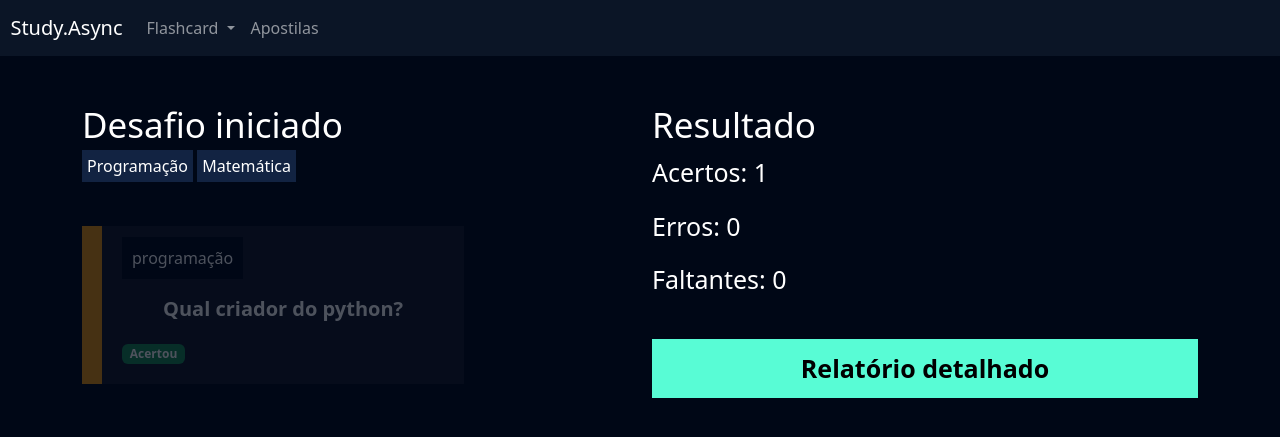
After one commit to CarlosMensales/Projeto_PY_Stack_Week, a Django app: page /flashcard/desafio/2/ in a window 1280 px wide. The commit adds this page. Shown: the top 437 px of the page. Run offline with Django 5.2, Linux system fonts and the light colour scheme; a user stored in the database is signed in; data comes from the database, SQL or seed files in the repository; both versions use the stored data as it was after the commit.

Commit message:
Fim da segunda aula

```diff
--- a/flashcard/admin.py
+++ b/flashcard/admin.py
@@ -1,5 +1,7 @@
 from django.contrib import admin
-from .models import Categoria, Flashcard
+from .models import Categoria, Flashcard, FlashcardDesafio, Desafio
 
 admin.site.register(Categoria)
 admin.site.register(Flashcard)
+admin.site.register(FlashcardDesafio)
+admin.site.register(Desafio)
--- a/flashcard/models.py
+++ b/flashcard/models.py
@@ -14,5 +14,35 @@ class Flashcard(models.Model):
     resposta = models.TextField()
     categoria = models.ForeignKey(Categoria, on_delete=models.DO_NOTHING)
     dificuldade = models.CharField(max_length=1, choices=DIFICULDADE_CHOICES)
+    @property
+    def css_dificuldade(self):
+        if self.dificuldade == 'F':
+            return 'flashcard-facil'
+        elif self.dificuldade == 'M':
+            return 'flashcard-medio'
+        elif self.dificuldade == 'D':
+            return 'flashcard-dificil'
     def __str__(self):
         return self.pergunta
+
+class FlashcardDesafio(models.Model):
+    flashcard = models.ForeignKey(Flashcard, on_delete=models.DO_NOTHING)
+    respondido = models.BooleanField(default=False)
+    acertou = models.BooleanField(default=False)
+
+    def __str__(self):
+        return self.flashcard.pergunta
+
+
+class Desafio(models.Model):
+    user = models.ForeignKey(User, on_delete=models.DO_NOTHING)
+    titulo = models.CharField(max_length=100)
+    categoria = models.ManyToManyField(Categoria)
+    quantidade_perguntas = models.IntegerField()
+    dificuldade = models.CharField(
+        max_length=1, choices=Flashcard.DIFICULDADE_CHOICES
+    )
+    flashcards = models.ManyToManyField(FlashcardDesafio)
+
+    def __str__(self):
+        return self.titulo
--- /dev/null
+++ b/flashcard/templates/desafio.html
@@ -0,0 +1,81 @@
+{% extends "base.html" %}
+{% load static %}
+
+{% block 'cabecalho' %}
+
+    <link href="{% static 'usuarios/css/cadastro.css' %}" rel="stylesheet">
+    <link href="{% static 'flashcard/css/novo_flashcard.css' %}" rel="stylesheet">
+    <link href="{% static 'flashcard/css/iniciar_desafio.css' %}" rel="stylesheet">
+    <link href="{% static 'flashcard/css/desafio.css' %}" rel="stylesheet">
+    <link href='https://unpkg.com/boxicons@2.1.4/css/boxicons.min.css' rel='stylesheet'>
+
+{% endblock 'cabecalho' %}
+
+
+{% block 'conteudo' %}
+    {% include 'partials/header.html' %}
+    <div class="container">
+        <br>
+        <br>
+        <div class="row">
+            <div class="col-md">
+                <h3 class="fonte-secundaria" >Desafio iniciado</h3>
+                <span class="badge-categoria">Programação</span>
+                <span class="badge-categoria" >Matemática</span>
+                <br>
+                <br>
+                <br>
+                {% for flash in desafio.flashcards.all %}
+                    <div class="box-new-flashcard {% if flash.respondido %} op2 {% endif %}">
+                        <div class="flashcard {{flash.flashcard.css_dificuldade}}">
+
+                            <div class="flashcard-categoria">
+                                {{flash.flashcard.categoria}}
+                            </div>
+                            <br>
+                            <br>
+                            <div class="flashcard-box-item" onclick="flip_card({{flash.id}})">
+                                <p class="flashcard-item">{{flash.flashcard.pergunta}}</p>
+                            </div>
+
+
+                            {% if not flash.respondido %}
+                                <div class="responder">
+                                    <a href="{% url 'responder_flashcard' flash.id %}?acertou=0&desafio_id={{desafio.id}}"><i class='bx bxs-x-square icone-vermelho'></i></a>
+                                    <a href="{% url 'responder_flashcard' flash.id %}?acertou=1&desafio_id={{desafio.id}}"><i class='bx bxs-check-square icone-verde' ></i></a>
+                                </div>
+                            {% else %}
+                            {% if flash.acertou %}
+                                <span class="badge bg-success">Acertou</span>
+                            {% else %}
+                                <span class="badge bg-danger">Errou</span>
+                            {% endif%}
+
+                            {% endif %}
+
+
+                        </div>
+                        <div class="resposta-flashcard" id="{{flash.id}}">
+                            {{flash.flashcard.resposta}}
+                        </div>
+                    </div>
+                    <br>
+                    <br>
+                {% endfor %}
+
+            </div>
+            <div class="col-md">
+
+                <h3 class="fonte-secundaria">Resultado</h3>
+                <p class="fonte-p">Acertos: {{acertos}}
+                </p>
+                <p class="fonte-p">Erros: {{erros}}</p>
+                <p class="fonte-p">Faltantes: {{faltantes}}</p>
+                <br>
+                <a class="btn-cadastro btn-desafio" href="">Relatório detalhado</a>
+            </div>
+        </div>
+
+    </div>
+    <script src="{% static 'flashcard/js/flashcard.js' %}"></script>
+{% endblock 'conteudo' %}
--- a/flashcard/templates/novo_flashcard.html
+++ b/flashcard/templates/novo_flashcard.html
@@ -9,7 +9,7 @@
 {% endblock 'cabecalho' %}
 
 {% block 'conteudo' %}
-
+    {% include 'partials/header.html' %}
     <div class="container">
         <br>
         <br>
--- a/flashcard/urls.py
+++ b/flashcard/urls.py
@@ -3,5 +3,9 @@ from . import views
 
 urlpatterns = [
     path('novo_flashcard', views.novo_flashcard, name="novo_flashcard"),
-    path('deletar_flashcard/<int:id>', views.deletar_flashcard, name='deletar_flashcard')
+    path('deletar_flashcard/<int:id>', views.deletar_flashcard, name='deletar_flashcard'),
+    path('iniciar_desafio/', views.iniciar_desafio, name='iniciar_desafio'),
+    path('listar_desafio/', views.listar_desafio, name='listar_desafio'),
+    path('desafio/<int:id>/', views.desafio, name="desafio"),
+    path('responder_flashcard/<int:id>/', views.responder_flashcard, name="responder_flashcard")
 ]
--- a/flashcard/views.py
+++ b/flashcard/views.py
@@ -1,7 +1,8 @@
 from django.shortcuts import render, redirect
-from . models import Categoria, Flashcard
+from . models import Categoria, Flashcard, Desafio, FlashcardDesafio
 from django.contrib.messages import constants
 from django.contrib import messages
+from django.http import Http404
 
 def novo_flashcard(request):
     if not request.user.is_authenticated:
@@ -58,3 +59,96 @@ def deletar_flashcard(request, id):
         request, constants.SUCCESS, 'Flashcard deletado com sucesso!'
     )
     return redirect('/flashcard/novo_flashcard')
+
+def iniciar_desafio(request):
+    if request.method == 'GET':
+        categorias = Categoria.objects.all()
+        dificuldades = Flashcard.DIFICULDADE_CHOICES
+        return render(
+            request,
+            'iniciar_desafio.html',
+            {'categorias': categorias, 'dificuldades': dificuldades},
+        )
+    elif request.method == 'POST':
+        titulo = request.POST.get('titulo')
+        categorias = request.POST.getlist('categoria')
+        dificuldade = request.POST.get('dificuldade')
+        qtd_perguntas = request.POST.get('qtd_perguntas')
+
+        desafio = Desafio(
+            user=request.user,
+            titulo=titulo,
+            quantidade_perguntas=qtd_perguntas,
+            dificuldade=dificuldade,
+        )
+        desafio.save()
+
+        desafio.categoria.add(*categorias)
+
+        flashcards = (
+            Flashcard.objects.filter(user=request.user)
+            .filter(dificuldade=dificuldade)
+            .filter(categoria_id__in=categorias)
+            .order_by('?')
+        )
+
+        if flashcards.count() < int(qtd_perguntas):
+            return redirect('/flashcard/iniciar_desafio/')
+
+        flashcards = flashcards[: int(qtd_perguntas)]
+
+        for f in flashcards:
+            flashcard_desafio = FlashcardDesafio(
+                flashcard=f,
+            )
+            flashcard_desafio.save()
+            desafio.flashcards.add(flashcard_desafio)
+
+        desafio.save()
+
+        return redirect(f'/flashcard/listar_desafio')
+
+def listar_desafio(request):
+    desafios = Desafio.objects.filter(user=request.user)
+    return render(
+        request,
+        'listar_desafio.html',
+        {
+            'desafios': desafios,
+
+        },
+    )
+
+def desafio(request, id):
+    desafio = Desafio.objects.get(id=id)
+
+    if not desafio.user == request.user:
+        raise Http404()
+
+    if request.method == 'GET':
+        acertos = desafio.flashcards.filter(respondido=True).filter(acertou=True).count()
+        erros = desafio.flashcards.filter(respondido=True).filter(acertou=False).count()
+        faltantes = desafio.flashcards.filter(respondido=False).count()
+        return render(
+            request,
+            'desafio.html',
+            {
+                'desafio': desafio,
+                'acertos': acertos,
+                'erros': erros,
+                'faltantes': faltantes
+            },
+        )
+
+def responder_flashcard(request, id):
+    flashcard_desafio = FlashcardDesafio.objects.get(id=id)
+    acertou = request.GET.get('acertou')
+    desafio_id = request.GET.get('desafio_id')
+
+    if not flashcard_desafio.flashcard.user == request.user:
+        raise Http404()
+
+    flashcard_desafio.respondido = True
+    flashcard_desafio.acertou = True if acertou == '1' else False
+    flashcard_desafio.save()
+    return redirect(f'/flashcard/desafio/{desafio_id}/')
--- /dev/null
+++ b/templates/partials/header.html
@@ -0,0 +1,25 @@
+<nav style="background-color: var(--main-color)" class="navbar navbar-expand-lg navbar-dark">
+    <a class="navbar-brand" href="#">&nbsp&nbspStudy.Async</a>
+    <button class="navbar-toggler" type="button" data-toggle="collapse" data-target="#navbarNav"
+        aria-controls="navbarNav" aria-expanded="false" aria-label="Toggle navigation">
+        <span class="navbar-toggler-icon"></span>
+    </button>
+    <div class="collapse navbar-collapse" id="navbarNav">
+        <ul class="navbar-nav">
+            <li class="nav-item dropdown">
+                <a class="nav-link dropdown-toggle" href="#" id="navbarDropdown" role="button" data-bs-toggle="dropdown"
+                    aria-expanded="false">
+                    Flashcard
+                </a>
+                <ul class="dropdown-menu" aria-labelledby="navbarDropdown">
+                    <li><a class="dropdown-item" href="{% url 'novo_flashcard' %}">Criar flashcard</a></li>
+                    <li><a class="dropdown-item" href="{% url 'iniciar_desafio' %}">Iniciar desafio</a></li>
+                    <li><a class="dropdown-item" href="{% url 'listar_desafio' %}">Listar desafio</a></li>
+                </ul>
+            </li>
+            <li class="nav-item">
+                <a class="nav-link" href="">Apostilas</a>
+            </li>
+        </ul>
+    </div>
+</nav>
--- /dev/null
+++ b/templates/static/flashcard/css/desafio.css
@@ -0,0 +1,65 @@
+.badge-categoria{
+    padding: 5px;
+    background-color: #122342;
+
+}
+
+.box-new-flashcard{
+    margin: 0;
+}
+
+.icone-vermelho{
+    color:red;
+    font-size: 30px;
+}
+
+.icone-verde{
+    color:green;
+    font-size: 30px;
+}
+
+.op2{
+    opacity: .3;
+}
+
+.fonte-p{
+    font-size: 25px;
+}
+
+.btn-desafio{
+    width: 100% !important;
+    color: black;
+    text-decoration: none;
+    display: block;
+    text-align: center;
+    font-size: 25px;
+}
+
+.box-listar{
+
+    background-color: #0b1526;
+    padding: 20px;
+}
+
+table{
+    width: 100%;
+    padding: 20px;
+    text-align: center;
+
+}
+
+.linha{
+    height: 40px;
+    background-color: var(--dark-color);
+    padding: 20px;
+}
+
+
+td, th{
+    padding: 20px;
+}
+
+tr{
+    background-color: var(--main-color);
+
+}
--- /dev/null
+++ b/templates/static/flashcard/css/iniciar_desafio.css
@@ -0,0 +1,12 @@
+.fonte-principal{
+    font-weight: bold;
+    font-size: 60px;
+}
+
+.fonte-secundaria{
+    font-size: 35px;
+}
+
+.ctx{
+    text-align: center;
+}
```
Also changed, not shown: flashcard/templates/iniciar_desafio.html (added, +59 -0 lines), flashcard/templates/listar_desafio.html (added, +65 -0 lines), db.sqlite3, flashcard/migrations/0003_flashcarddesafio_desafio.py (added).
